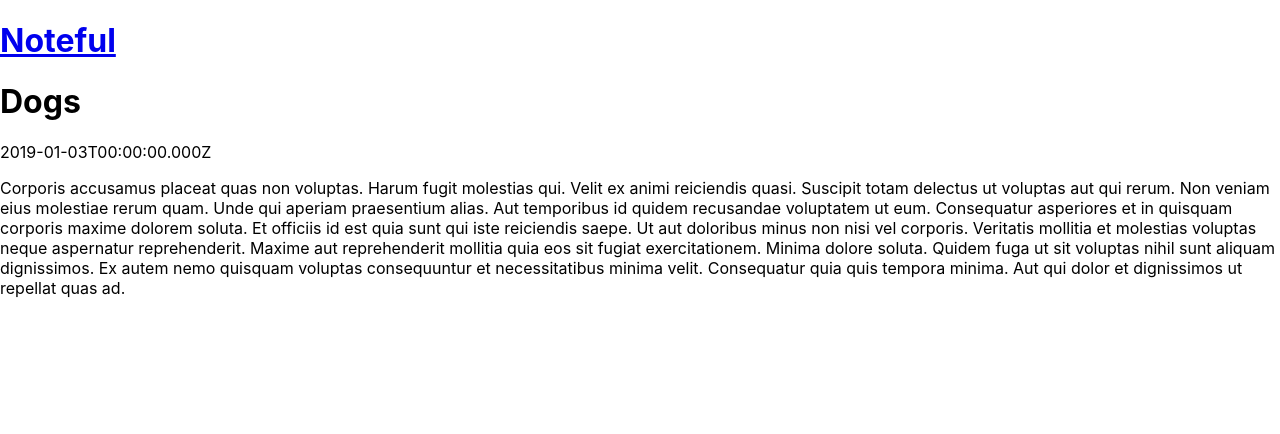
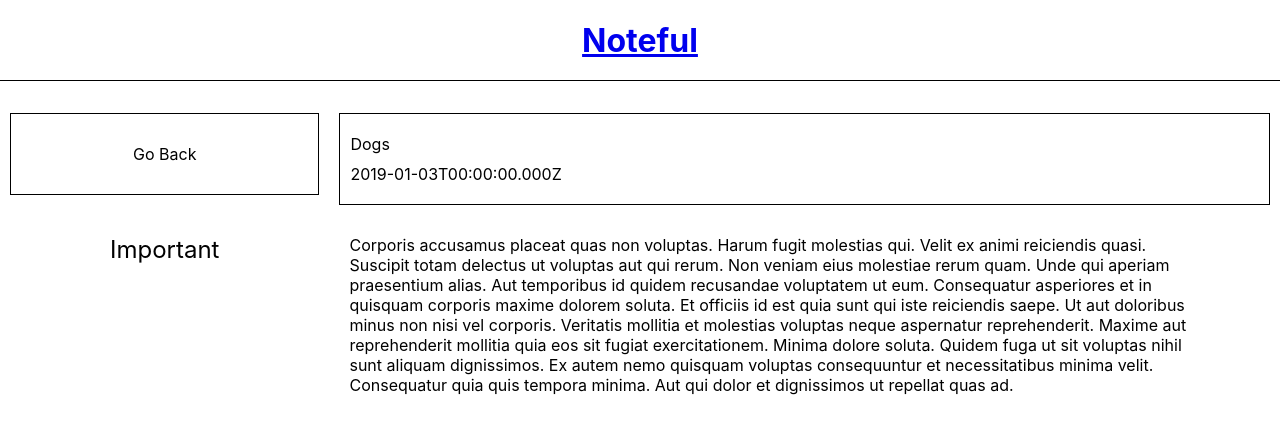
Before and after one commit to thinkful-ei-firefly/noteful-mike-richard, a React (Create React App) app: page /note/cbc787a0-ffaf-11e8-8eb2-f2801f1b9fd1 in a window 1280 px wide. Shown: the top 434 px of the page. Built offline with nearby package versions, Linux system fonts and the light colour scheme.

Commit message:
initial styles

```diff
--- a/src/App.css
+++ b/src/App.css
@@ -0,0 +1,5 @@
+h1 {
+    text-align: center;
+    border-bottom: 1px solid black;
+    padding-bottom: 20px;
+}
--- a/src/Folder.js
+++ b/src/Folder.js
@@ -1,6 +1,7 @@
 import React, { Component } from 'react';
 import store from './store.js';
-import { Route, Link, Switch } from 'react-router-dom';
+import { Link } from 'react-router-dom';
+import './Main.css'
 
 
 export default class App extends Component {
@@ -8,24 +9,25 @@
     render() {
         const matchingNotes = store.notes.filter(note => note.folderId === this.props.match.params.folderId);
       return (
-          <div>
-              <section className="folders">
-                <h2>Folders</h2>
+          <div className="notesHome">
+              <section className="mainFolders">
                     {store.folders.map(folder =>
-                    <div key={folder.id}>
+                    <div className="folder" key={folder.id}>
                         <Link to={`/folder/${folder.id}`}>
                         {folder.name}
                         </Link>
                     </div>
                     )}
               </section>
-              <section className="notes">
-                <h2>Notes</h2>
+              <section className="mainNotes">
                     {matchingNotes.map(note =>
-                    <div key={note.id}>
+                    <div className="note" key={note.id}>
                         <Link to={`/note/${note.id}`}>
                         {note.name}
                         </Link>
+                        <div className="modified">
+                            {note.modified}
+                        </div>
                     </div>
                     )}
               </section>
--- /dev/null
+++ b/src/Main.css
@@ -0,0 +1,28 @@
+
+
+.folder, .note {
+    border: 1px solid black;
+}
+
+.mainFolder {
+    padding-top: 10px;
+}
+
+.folder {
+    padding: 30px 100px; /*top/bottom right/left*/
+}
+
+.note {
+    margin: 10px;
+    padding: 20px 80px 20px 10px; /*top right bottom left*/
+}
+
+.modified {
+    padding-top: 10px;
+}
+
+.notesHome {
+    display: flex;
+    flex-direction: row;
+    justify-content: center;
+}
--- a/src/Main.js
+++ b/src/Main.js
@@ -1,31 +1,31 @@
 import React, { Component } from 'react';
-import { Route, Link, Switch } from 'react-router-dom';
+import { Link } from 'react-router-dom';
 import store from './store'
-//import Folder from './Folder';
-//import Note from './Note';
+import './Main.css';
 
 export default class App extends Component {
     render() {
       return (
-          <div>
-              <section className="folders">
-                <h2>Folders</h2>
+          <div className="notesHome">
+              <section className="mainFolder">
                     {store.folders.map(folder =>
-                    <div key={folder.id}>
+                    <div className="folder" key={folder.id}>
                         <Link to={`/folder/${folder.id}`}>
                         {folder.name}
                         </Link>
                     </div>
                     )}
               </section>
-              <section className="notes">
-                  <h2>Notes</h2>
+              <section className="mainNotes">
                   {store.notes.map(note =>
-                    <div key={note.id}>
+                    <div className="note" key={note.id}>
                         <Link to={`note/${note.id}`}>
                         {note.name}
                         </Link>
-                        {note.modified}
+                        <div className="modified">
+                            {note.modified}
+                        </div>
+
                     </div>
                     )}
               </section>
--- /dev/null
+++ b/src/Note.css
@@ -0,0 +1,27 @@
+.goBack, .noteName {
+    border: 1px solid black;
+}
+
+.goBack {
+    margin: 10px;
+    padding: 30px 100px;
+    text-align: center;
+}
+
+.currentFolder {
+    font-size: 24px;
+    text-align: right;
+    margin: 10px;
+    padding: 30px 100px;
+}
+
+.currentNote {
+    display: flex;
+    flex-direction: row;
+    justify-content: center;
+}
+
+.content {
+    margin: 10px;
+    padding: 20px 80px 20px 10px;
+}
--- a/src/Note.js
+++ b/src/Note.js
@@ -1,20 +1,33 @@
 import React, { Component } from 'react';
+import './Note.css';
 import store from './store';
-//import { Route, Link, Switch } from 'react-router-dom';
 
 
 export default class App extends Component {
     render() {
-        console.log(this.props.match.params)
         const currentNote = store.notes.find(note => note.id === this.props.match.params.noteId);
-        console.log(currentNote);
-      return (
-          <div>
-              <h1>{currentNote.name}</h1>
-              <p>{currentNote.modified}</p>
-              <p>{currentNote.content}</p>
-          </div>
-      )
+        const currentFolder = store.folders.find(folder => folder.id === currentNote.folderId);
+    return (
+        <div className="currentNote">
+            <section>
+                <div className="goBack">Go Back</div>
+                <div className="currentFolder">
+                    {currentFolder.name}
+                </div>
+            </section>
+            <section>
+                <div className="note">
+                    {currentNote.name}
+                    <div className="modified">
+                        {currentNote.modified}
+                    </div>
+                </div>
+                <p className="content">{currentNote.content}</p>
+              </section>
+
+
+        </div>
+    )
     }
 }
 
```
